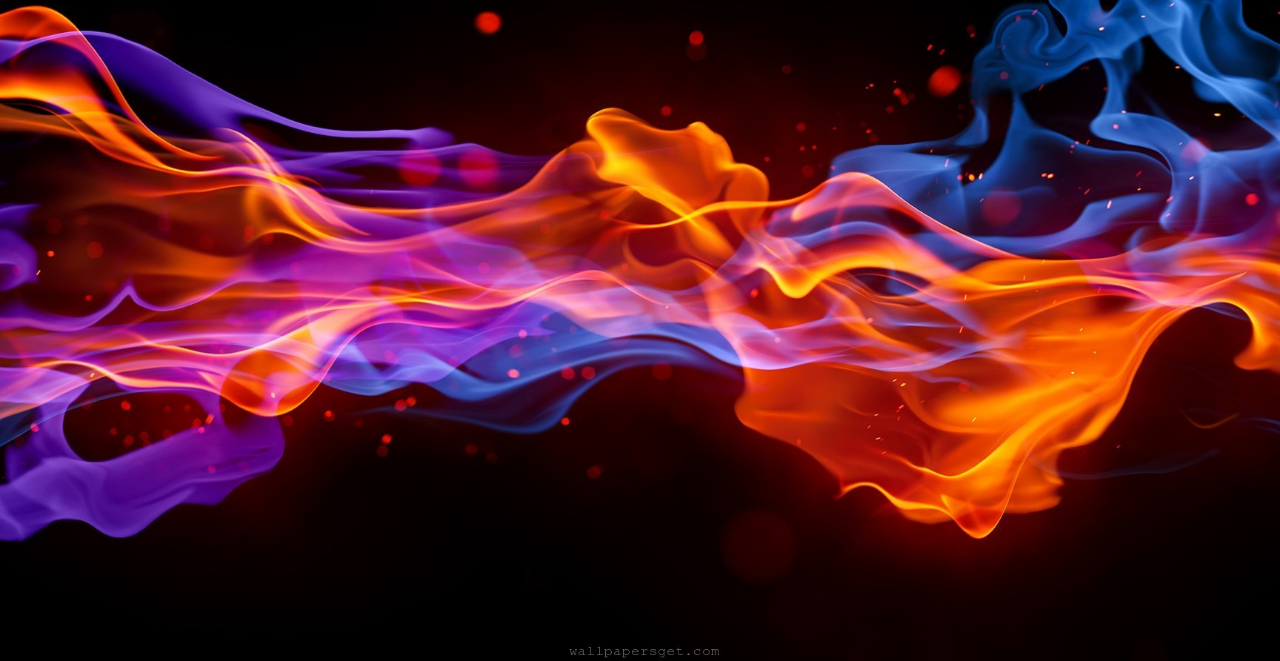
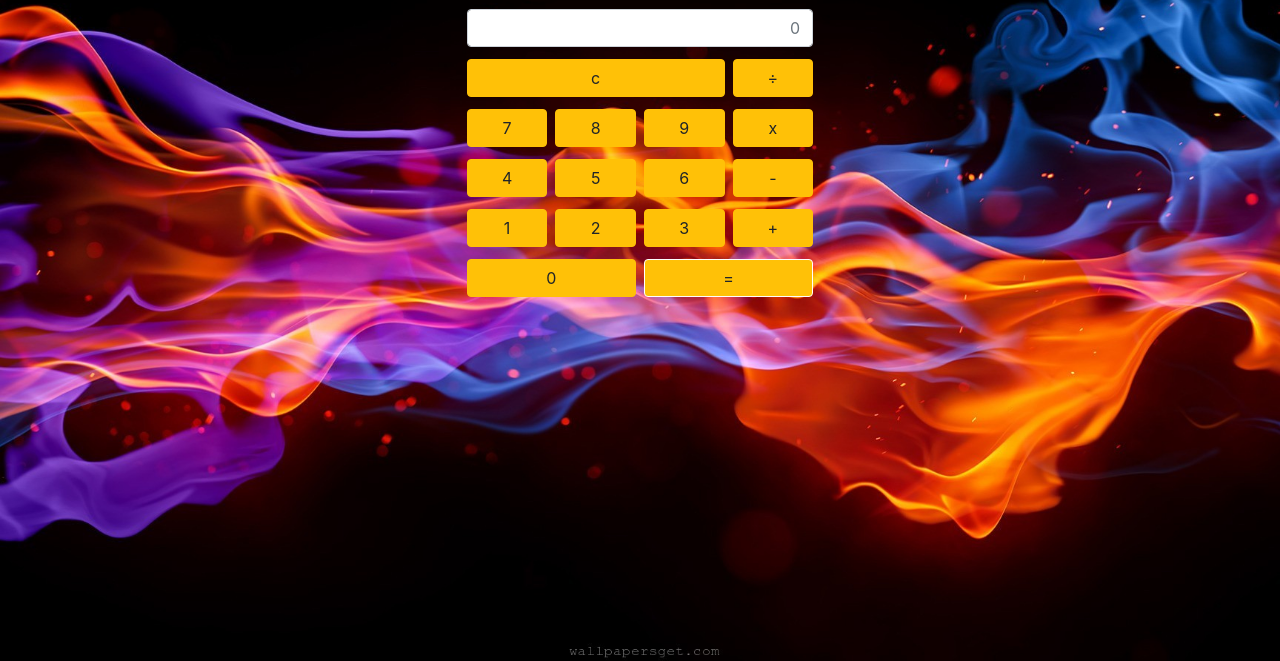
Before and after one commit to DiegoGalarce/calculadora.github.io, a plain HTML site: page index.html in a window 1280 px wide. Shown: the part 139-800 px from the top of the page. Drawn offline with Linux system fonts and the light colour scheme.

Commit message:
se analiza el estilo y procedo a aplicar js

```diff
--- a/index.html
+++ b/index.html
@@ -8,24 +8,95 @@
     <link rel="stylesheet" href="css/bootstrap.min.css">
     <link rel="stylesheet" href="css/style.css">
     <link href="https://fonts.googleapis.com/css2?family=Shadows+Into+Light&display=swap" rel="stylesheet">
-    <meta name="author" content="Diego Galarce"/>
+    <meta name="author" content="Diego Galarce" />
     <meta name="Calculadora" content="Es una pagina de calculadora básica" />
     <meta name="keyword" content="trabajo práctico calculadora básica" />
 </head>
 
 <body>
-    <header class="d-flex justify-content-center">
+    <main>
         <div class="mt-5 shadow p-3 mb-2 rounded">
-            <h1 class="text-white "><strong>CALCULADORA</strong></h1>
+            <h1 class="text-white text-center"><strong>CALCULADORA</strong></h1>
         </div>
-    </header>
+        <section class="container d-flex justify-content-center">
+            <div class="row">
+                <div class="col-lg-2"></div>
+                <div class="col-sm-8 col-md-8 col-lg-8 mb-1 p-1">
+                    <input type="text" class="text-right resultado form-control" placeholder = "0" id="">
+                </div>
+                <div class="col-lg-2"></div>
 
+                <div class="container">
+                    <div class="row">
+                        <div class="col-lg-2 mb-1 p-1"></div>
+                        <div class="col-lg-6 mb-1 p-1">
+                            <button class="w-100 btn btn-warning d-flex justify-content-center align-items-center botones" name="numeros" type="button">c</button>
+                        </div>
+                        <div class="col-lg-2 mb-1 p-1">
+                            <button class="w-100 btn btn-warning d-flex justify-content-center align-items-center botones" name="numeros" type="button">÷</button>
+                        </div>
+                        <div class="col-lg-2 mb-1 p-1"></div>
+                    </div>
+                    <div class="row">
+                        <div class="col-lg-2 mb-1 p-1"></div>
+                        <div class="col-lg-2 mb-1 p-1">
+                            <button class="w-100 btn btn-warning d-flex justify-content-center align-items-center botones" name="numeros" type="button">7</button>
+                        </div>
+                        <div class="col-lg-2 mb-1 p-1">
+                            <button class="w-100 btn btn-warning d-flex justify-content-center align-items-center botones" name="numeros" type="button">8</button>
+                        </div>
+                        <div class="col-lg-2 mb-1 p-1">
+                            <button class="w-100 btn btn-warning d-flex justify-content-center align-items-center botones" name="numeros" type="button">9</button>
+                        </div>
+                        <div class="col-lg-2 mb-1 p-1">
+                            <button class="w-100 btn btn-warning d-flex justify-content-center align-items-center botones" name="numeros" type="button">x</button>
+                        </div>
+                        <div class="col-lg-2 mb-1 p-1"></div>
+                    </div>
+                    <div class="row">
+                        <div class="col-lg-2 mb-1 p-1"></div>
+                        <div class="col-lg-2 mb-1 p-1">
+                            <button class="w-100 btn btn-warning d-flex justify-content-center align-items-center botones" name="numeros" type="button">4</button>
+                        </div>
+                        <div class="col-lg-2 mb-1 p-1">
+                            <button class="w-100 btn btn-warning d-flex justify-content-center align-items-center botones" name="numeros" type="button">5</button>
+                        </div>
+                        <div class="col-lg-2 mb-1 p-1">
+                            <button class="w-100 btn btn-warning d-flex justify-content-center align-items-center botones" name="numeros" type="button">6</button>
+                        </div>
+                        <div class="col-lg-2 mb-1 p-1">
+                            <button class="w-100 btn btn-warning d-flex justify-content-center align-items-center botones" name="numeros" type="button">-</button>
+                        </div>
+                        <div class="col-lg-2 mb-1 p-1"></div>
+                    </div>
+                    <div class="row">
+                        <div class="col-lg-2 mb-1 p-1"></div>
+                        <div class="col-lg-2 mb-1 p-1">
+                            <button class="w-100 btn btn-warning d-flex justify-content-center align-items-center botones" name="numeros" type="button">1</button>
+                        </div>
+                        <div class="col-lg-2 mb-1 p-1">
+                            <button class="w-100 btn btn-warning d-flex justify-content-center align-items-center botones" name="numeros" type="button">2</button>
+                        </div>
+                        <div class="col-lg-2 mb-1 p-1">
+                            <button class="w-100 btn btn-warning d-flex justify-content-center align-items-center botones" name="numeros" type="button">3</button>
+                        </div>
+                        <div class="col-lg-2 mb-1 p-1">
+                            <button class="w-100 btn btn-warning d-flex justify-content-center align-items-center botones" name="numeros" type="button">+</button>
+                        </div>
+                        <div class="col-lg-2 mb-1 p-1"></div>
+                    </div>
+                    <div class="row">
+                        <div class="col-lg-2 mb-1 p-1"></div>
 
-    <main class="container">
-
-
-        <section class="efecto">
-            <div class="row">
+                        <div class="col-lg-4 mb-1 p-1">
+                            <button class="w-100 btn btn-warning d-flex justify-content-center align-items-center botones" name="numeros" type="button">0</button>
+                        </div>
+                        <div class="col-lg-4 mb-1 p-1">
+                            <button class="w-100 border border-white btn btn-warning d-flex justify-content-center align-items-center botones" name="numeros" type="button">=</button>
+                        </div>
+                        <div class="col-lg-2 mb-1 p-1"></div>
+                    </div>
+                </div>
 
 
             </div>
```
